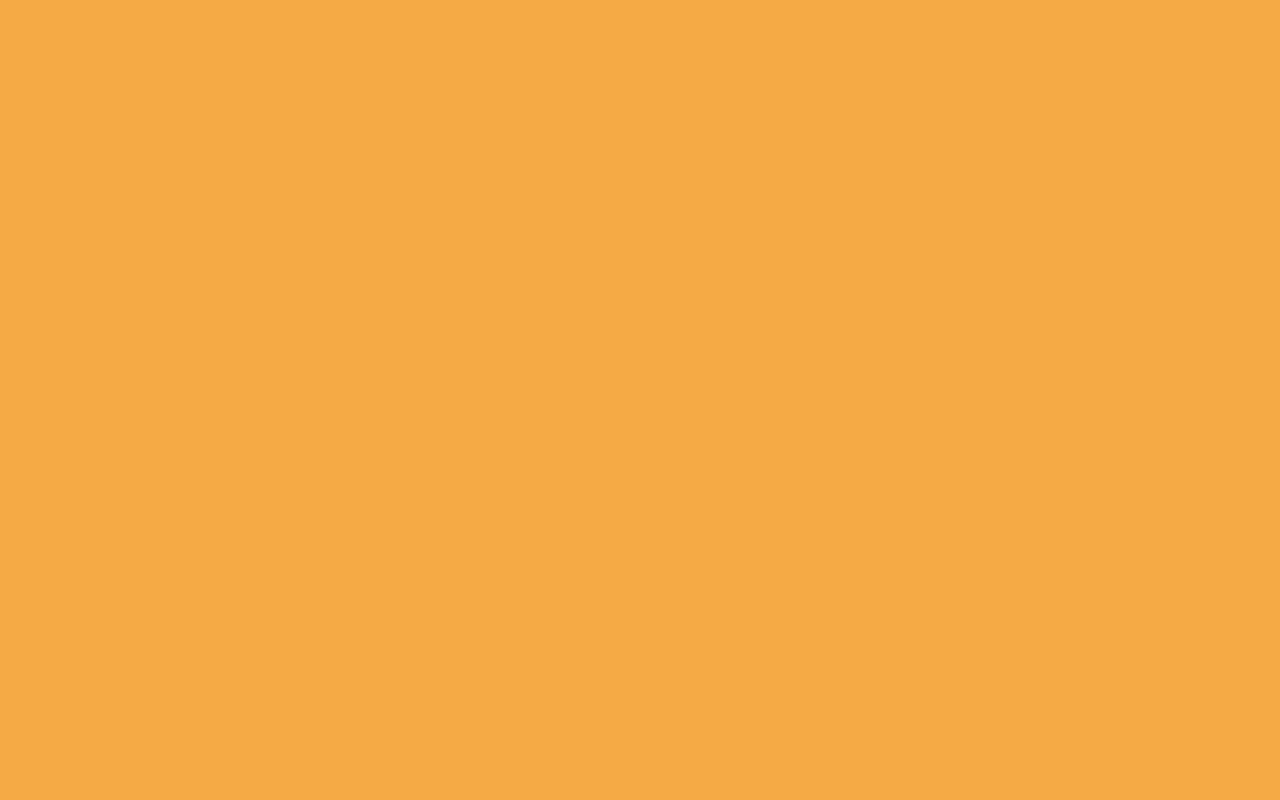
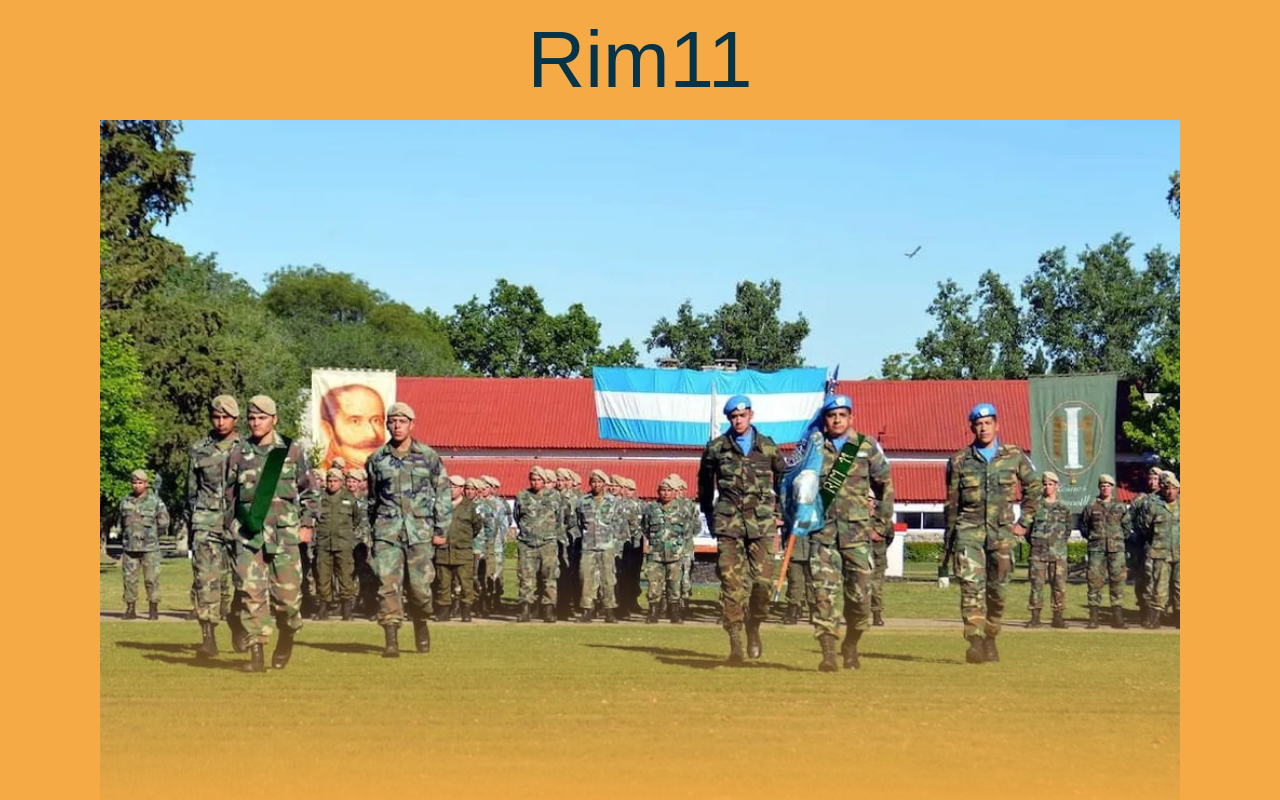
Before and after one commit to briobartech/rim11, a React (Vite) app in the folder rim11/: page / in a window 1280 px wide. Before the commit this address had no page. Shown: the top 800 px of the page. Built offline with nearby package versions, Linux system fonts and the light colour scheme; a web font is replaced by a local one.

Commit message:
(fix) base - delete /rim11/ 3

```diff
--- a/rim11/src/App.jsx
+++ b/rim11/src/App.jsx
@@ -16,7 +16,7 @@
       <AppStyled $themeData={useContext(AppContext).themeData}>
         <BrowserRouter>
           <Routes>
-            <Route path='/rim11' element={<HomeContent />} />
+            <Route path='/' element={<HomeContent />} />
             <Route path='/scanner' element={<ScannerPage />} />
             <Route path='/info' element={<InfoPage />} />
             <Route path='/contact' element={<ContactPage />} />
```
